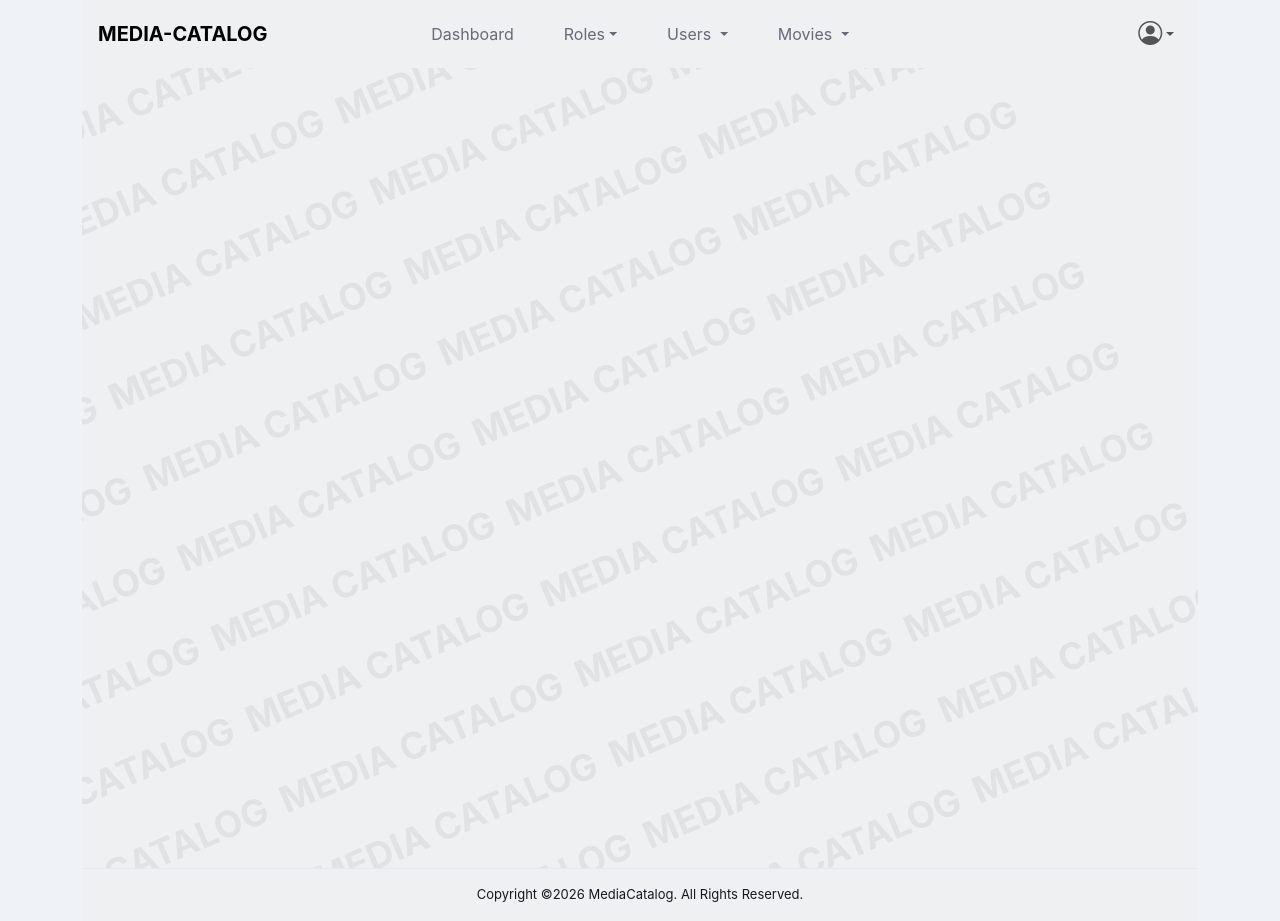
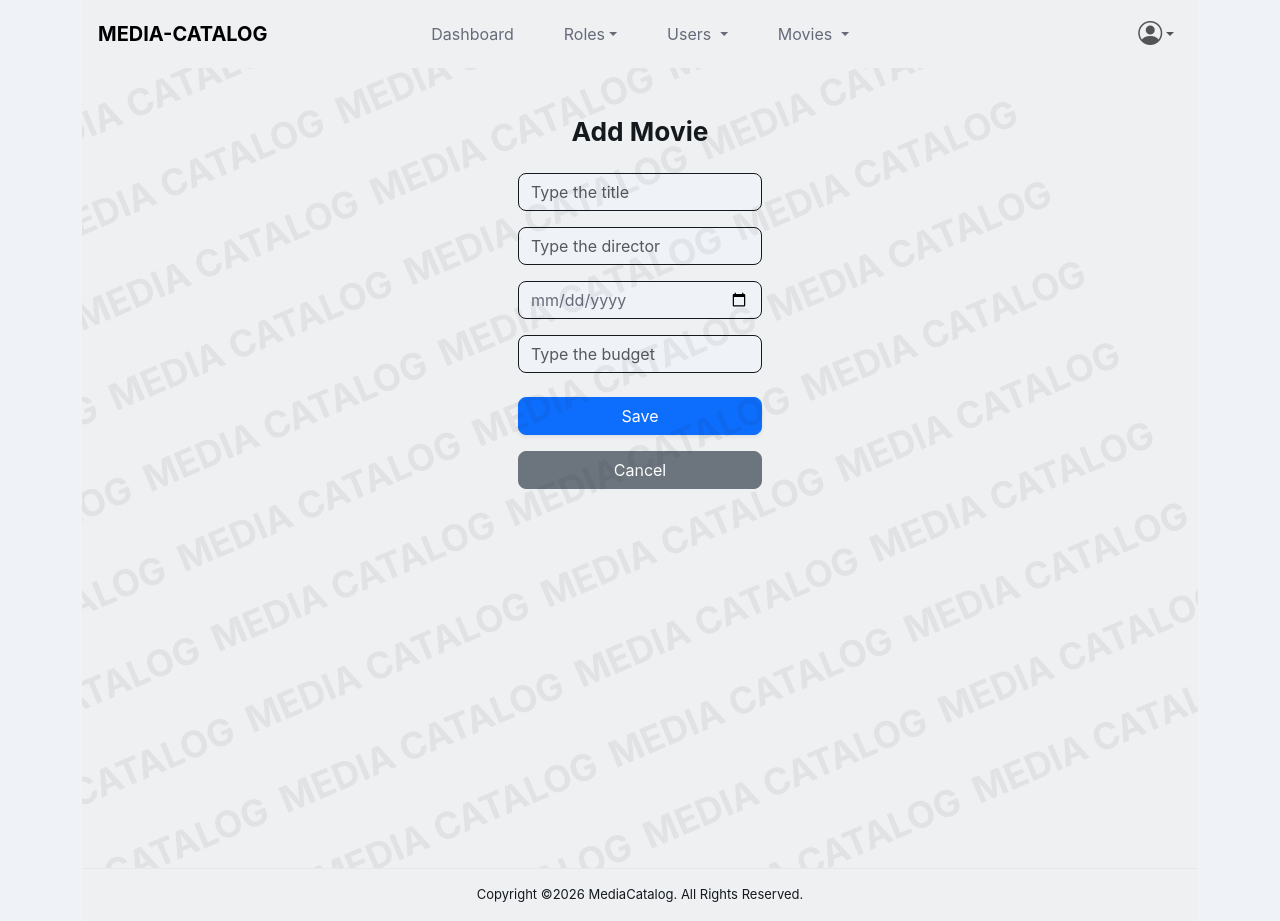
Before and after one commit to marcosbuydid/DA1_DA2_ORT_2026, an Angular app in the folder WebApp/media-catalog-web/: page /dashboard/add-movie in a window 1280 px wide. Built offline with nearby package versions, Linux system fonts and the light colour scheme.

Commit message:
implement add movie

```diff
--- /dev/null
+++ b/WebApp/media-catalog-web/src/app/features/auth/models/create-movie.dto.ts
@@ -0,0 +1,6 @@
+export class CreateMovieDTO {
+  title: string = '';
+  director: string = '';
+  releaseDate: string = '';
+  budget: number = 0;
+}
--- /dev/null
+++ b/WebApp/media-catalog-web/src/app/features/dashboard/components/add-movie/add-movie.html
@@ -0,0 +1,54 @@
+<div class="container">
+    <div class="row justify-content-center align-items-center ">
+        <div class="col-sm-8 col-md-6 col-lg-5 col-xl-4">
+            <!-- <div class="card shadow-sm rounded-4 border-0" style="background: #ffffff;"> -->
+            <div class="card-body p-5 text-center">
+                <h3 class="mb-4 fw-bold text-dark">Add Movie</h3>
+                @if (submitSuccess) {
+                <div class="alert alert-success py-2">Movie created successfully!</div>
+                }
+                <form [formGroup]="addMovieForm" (ngSubmit)="onSubmit()" class="mt-3">
+                    <div class="mb-3">
+                        <input type="text" class="form-control rounded-3 border border-secondary"
+                            placeholder="Type the title" formControlName="title"
+                            [ngClass]="{ 'is-invalid': submitted && f['title'].errors }" />
+                        <div *ngIf="submitted && f['title'].errors" class="invalid-feedback text-start">
+                            <div *ngIf="f['title'].errors['required']">Title is required</div>
+                        </div>
+                    </div>
+                    <div class="mb-3">
+                        <input type="text" class="form-control rounded-3 border border-secondary"
+                            placeholder="Type the director" formControlName="director"
+                            [ngClass]="{ 'is-invalid': submitted && f['director'].errors }" />
+                        <div *ngIf="submitted && f['director'].errors" class="invalid-feedback text-start">
+                            <div *ngIf="f['director'].errors['required']">Director is required</div>
+                        </div>
+                    </div>
+                    <div class="mb-3">
+                        <input type="date" class="form-control rounded-3 border border-secondary"
+                            formControlName="releaseDate"
+                            [ngClass]="{ 'is-invalid': submitted && f['releaseDate'].errors }" />
+                        <div *ngIf="submitted && f['releaseDate'].errors" class="invalid-feedback text-start">
+                            <div *ngIf="f['releaseDate'].errors['required']">Release date is required</div>
+                        </div>
+                    </div>
+                    <div class="mb-4">
+                        <input type="number" class="form-control rounded-3 border border-secondary"
+                            placeholder="Type the budget" formControlName="budget"
+                            [ngClass]="{ 'is-invalid': submitted && f['budget'].errors }" />
+                        <div *ngIf="submitted && f['budget'].errors" class="invalid-feedback text-start">
+                            <div *ngIf="f['budget'].errors['required']">Budget is required</div>
+                            <div *ngIf="f['budget'].errors['min']">Budget must be a positive number</div>
+                        </div>
+                    </div>
+                    <div class="d-grid mb-3">
+                        <button type="submit" class="btn btn-primary rounded-3 shadow-sm">Save</button>
+                    </div>
+                    <div class="d-grid">
+                        <button type="button" class="btn btn-secondary rounded-3" (click)="onCancel()">Cancel</button>
+                    </div>
+                </form>
+            </div>
+        </div>
+    </div>
+</div>
--- /dev/null
+++ b/WebApp/media-catalog-web/src/app/features/dashboard/components/add-movie/add-movie.ts
@@ -0,0 +1,65 @@
+import { Component, ChangeDetectorRef } from '@angular/core';
+import { CommonModule } from '@angular/common';
+import { AbstractControl, FormBuilder, FormGroup, ReactiveFormsModule, Validators } from '@angular/forms';
+import { Router } from '@angular/router';
+import { MovieService } from '../../../movies/movie.service';
+import { SessionService } from '../../../../core/services/session.service';
+import { filter, take, switchMap } from 'rxjs';
+
+@Component({
+  selector: 'app-add-movie',
+  imports: [CommonModule, ReactiveFormsModule],
+  templateUrl: './add-movie.html',
+})
+export class AddMovie {
+  addMovieForm: FormGroup;
+  submitted = false;
+  errorMessage = '';
+  submitSuccess = false;
+
+  constructor(
+    private fb: FormBuilder,
+    private movieService: MovieService,
+    private sessionService: SessionService,
+    private router: Router,
+    private cdr: ChangeDetectorRef
+  ) {
+    this.addMovieForm = this.fb.group({
+      title:       ['', Validators.required],
+      director:    ['', Validators.required],
+      releaseDate: ['', Validators.required],
+      budget:      [null, [Validators.required, Validators.min(0)]],
+    });
+  }
+
+  get f(): { [key: string]: AbstractControl } {
+    return this.addMovieForm.controls;
+  }
+
+  onSubmit(): void {
+    this.submitted = true;
+    if (this.addMovieForm.invalid) return;
+
+    this.sessionService.session$.pipe(
+      filter(s => s !== null),
+      take(1),
+      switchMap(() => this.movieService.createMovie(this.addMovieForm.value))
+    ).subscribe({
+      next: () => {
+        this.submitSuccess = true;
+        this.submitted = false;
+        this.addMovieForm.reset();
+        this.cdr.detectChanges();
+      },
+      error: err => {
+        this.errorMessage = err?.error?.message ?? 'An error occurred. Please try again.';
+        console.log(this.errorMessage);
+        this.cdr.detectChanges();
+      }
+    });
+  }
+
+  onCancel(): void {
+    this.router.navigate(['/dashboard/home']);
+  }
+}
--- a/WebApp/media-catalog-web/src/app/features/dashboard/pages/dashboard/dashboard.html
+++ b/WebApp/media-catalog-web/src/app/features/dashboard/pages/dashboard/dashboard.html
@@ -34,6 +34,10 @@
       <app-movie-list></app-movie-list>
     }
 
+    @if (section === 'add-movie') {
+      <app-add-movie></app-add-movie>
+    }
+
     @if (section === 'change-password') {
        <app-change-password></app-change-password>
     }
--- a/WebApp/media-catalog-web/src/app/features/dashboard/pages/dashboard/dashboard.ts
+++ b/WebApp/media-catalog-web/src/app/features/dashboard/pages/dashboard/dashboard.ts
@@ -9,11 +9,12 @@
 import { ChangePassword } from '../../components/change-password/change-password';
 import { AddRole } from '../../components/add-role/add-role';
 import { AddUser } from '../../components/add-user/add-user';
+import { AddMovie } from '../../components/add-movie/add-movie';
 
 @Component({
   selector: 'app-dashboard',
   imports: [Navbar, Footer, CommonModule, RoleList, AddRole, UserList,
-    AddUser, MovieList, ChangePassword],
+    AddUser, MovieList, AddMovie, ChangePassword],
   templateUrl: './dashboard.html',
   styleUrl: './dashboard.css',
 })
--- a/WebApp/media-catalog-web/src/app/features/movies/movie.service.ts
+++ b/WebApp/media-catalog-web/src/app/features/movies/movie.service.ts
@@ -4,6 +4,7 @@
 import { map, Observable } from 'rxjs';
 import { environment } from '../../../environments/environment';
 import { MovieDetailDTO } from '../auth/models/movie-detail.dto';
+import { CreateMovieDTO } from '../auth/models/create-movie.dto';
 
 @Injectable({
     providedIn: 'root'
@@ -24,4 +25,8 @@
     deleteMovie(title: string): Observable<any> {
         return this.http.delete(`${this.apiUrl}/by-title/${title}`);
     }
+
+    createMovie(movie: CreateMovieDTO): Observable<any> {
+        return this.http.post(this.apiUrl, movie);
+    }
 }
--- a/WebApp/media-catalog-web/src/app/layout/components/navbar/navbar.html
+++ b/WebApp/media-catalog-web/src/app/layout/components/navbar/navbar.html
@@ -58,7 +58,7 @@
             <a class="dropdown-item" [routerLink]="['/dashboard', 'movies']">Movie List</a>
           </li>
           <li>
-            <a class="dropdown-item">Add Movie</a>
+            <a class="dropdown-item" [routerLink]="['/dashboard', 'add-movie']">Add Movie</a>
           </li>
         </ul>
       </li>
```
Also changed, not shown: WebApp/media-catalog-web/src/app/features/dashboard/components/add-movie/add-movie.css (added), 1 other file (tests, documents, lock files or other folders).
